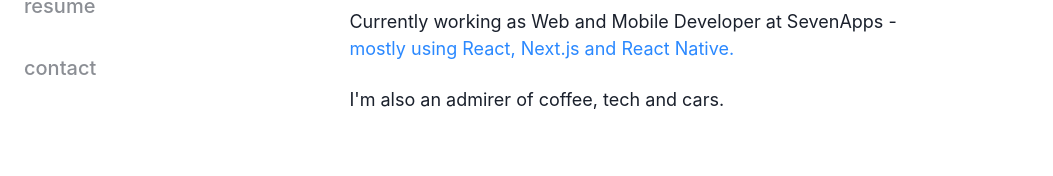
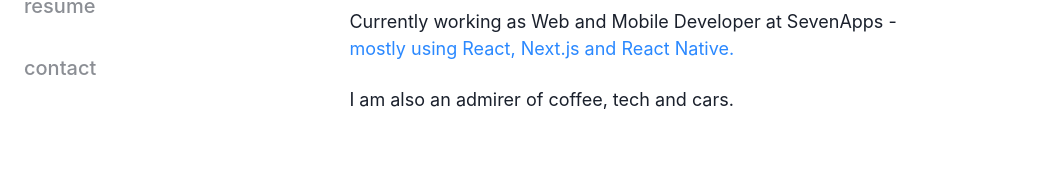
Before and after one commit to lucasbazev/portfolio-frontend, a Next.js app: page / in a window 1280 px wide. Shown: the part 267-443 px from the top of the page, without its empty margins (0-1053 px from the left). Built offline with nearby package versions, Linux system fonts and the light colour scheme.

Commit message:
fix: eslint single quote error

```diff
--- a/pages/index.js
+++ b/pages/index.js
@@ -32,7 +32,7 @@ export default function Home() {
           </span>
         </Text>
 
-        <Text fontSize={18}>I'm also an admirer of coffee, tech and cars.</Text>
+        <Text fontSize={18}>I am also an admirer of coffee, tech and cars.</Text>
       </Box>
     </Flex>
   )
```
